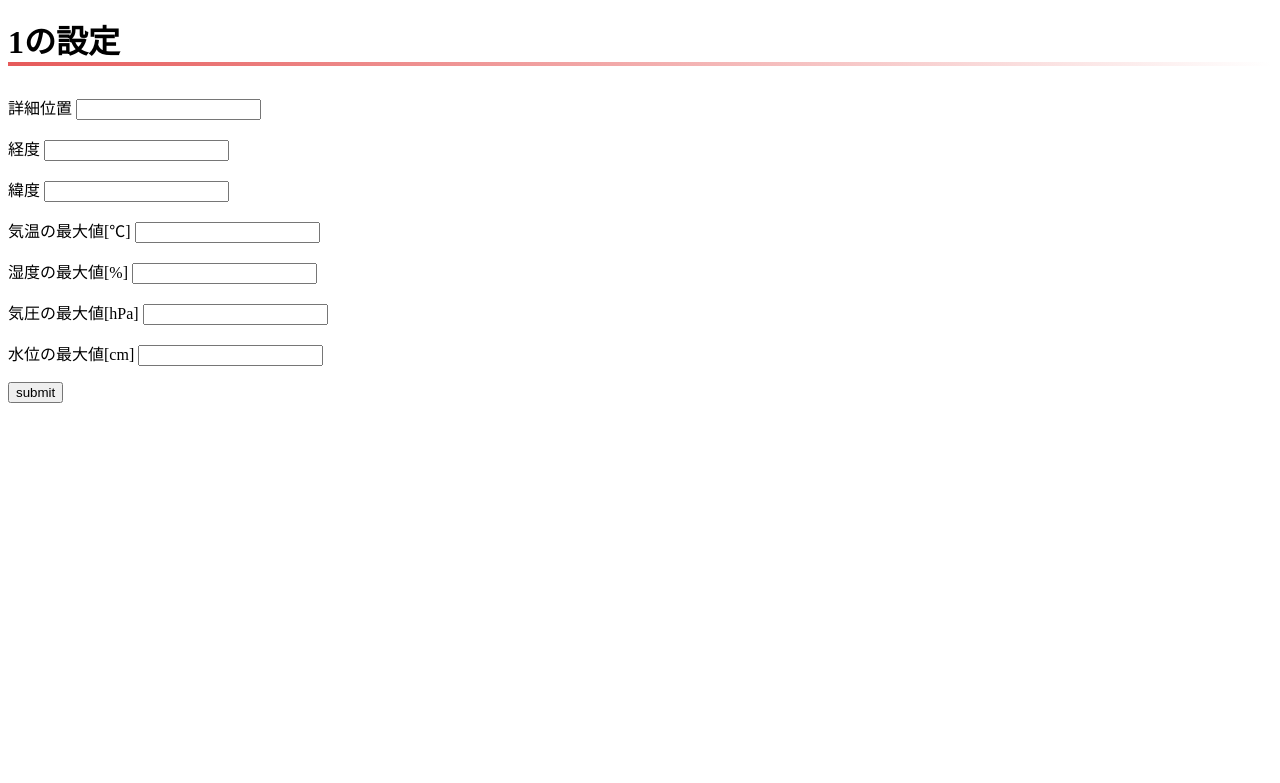
After one commit to watarutakehisa/sigfox_project, a Flask app: page /form/1 in a window 1280 px wide. The commit adds this page. Shown: the top 783 px of the page. Run offline with Flask 2, Linux system fonts and the light colour scheme.

Commit message:
fix graph

```diff
--- a/app.py
+++ b/app.py
@@ -49,9 +49,10 @@ def receive_data():
 
 @app.route('/')
 def devicelist():
-    props = {'title': 'ホーム', 'msg': 'Sigfoxを用いた定点の気象情報観測システムです。'}
+    props = {'title': 'ホーム', 'msg': 'Sigfoxを用いた定点の気象情報観測'}
     list = db.export_devicelist_all()
     html = render_template('devicelist.html',props=props,list=list)
+    #html = render_template('devicemap.html')
     return html
 
 @app.route('/<string:id>')
@@ -61,6 +62,17 @@ def sigfoxdata(id):
     html = render_template('devicepage.html',props=props,sigfoxdata=sigfoxdata)
     return html
 
+@app.route('/form/<string:id>')
+def form(id):
+    props = {'title': id+'の設定', 'msg': id+'の設定'}
+    return render_template('form.html',props=props,id=id)
+
+@app.route('/request_form',methods = ['POST','GET'])
+def request_form():
+    if request.method=='POST':
+        result = request_form
+        return render_template("confirm.html",result=result)
+
 #@app.route('/config',methods=['POST','GET'])
 #def config():
 
--- a/mysql-init.py
+++ b/mysql-init.py
@@ -13,6 +13,10 @@ cursor=db.dbh.cursor()
 cursor.execute('CREATE TABLE IF NOT EXISTS measurement(deviceId CHAR(6),time INT,temperature FLOAT,humid FLOAT,pressure INT,distance INT)')
 
 cursor.execute('CREATE TABLE IF NOT EXISTS devicelist(deviceId CHAR(6) NOT NULL,address VARCHAR(30),PRIMARY KEY(deviceId))')
+
+cursor.execute('ALTER TABLE measurement ADD warninglevel int AFTER distance')
+cursor.execute('ALTER TABLE devicelist ADD (longitude INT, latitude INT, max_tempreture FLOAT, max_humid FLOAT, max_pressure INT, max_distance INT)')
+
 cursor.close()
 db.dbh.commit()
 db._close()
--- /dev/null
+++ b/static/all.css
@@ -0,0 +1,27 @@
+h1 {
+  position: relative;
+  padding: 0.25em 0;
+}
+h1:after {
+  content: "";
+  display: block;
+  height: 4px;
+  background: -webkit-linear-gradient(to right, rgb(230, 90, 90), transparent);
+  background: linear-gradient(to right, rgb(230, 90, 90), transparent);
+}
+
+table{
+  width: 100%;
+  border-spacing: 0;
+}
+
+table th{
+  border-bottom: solid 2px #fb5144;
+  padding: 10px 0;
+}
+
+table td{
+  border-bottom: solid 2px #ddd;
+  text-align: center;
+  padding: 10px 0;
+}
--- /dev/null
+++ b/templates/form.html
@@ -0,0 +1,21 @@
+<html>
+  <head>
+    <meta charset="utf-8">
+    <title>{{props.title}}</title>
+    <link rel="stylesheet" type="text/css" href="/static/all.css">
+    </style>
+</head>
+   <body>
+     <h1>{{props.msg}}</h1>
+      <form action = "/request_form" method = "POST">
+        <p>詳細位置 <input type = "text" name = "address" /></p>
+         <p>経度 <input type = "text" name = "longitude" /></p>
+         <p>緯度 <input type ="text" name = "latitude" /></p>
+         <p>気温の最大値[℃] <input type = "text" name = "max_tempreture" /></p>
+         <p>湿度の最大値[%] <input type ="text" name = "max_humid" /></p>
+         <p>気圧の最大値[hPa] <input type = "text" name = "max_pressure" /></p>
+         <p>水位の最大値[cm] <input type ="text" name = "max_distance" /></p>
+         <p><input type = "submit" value = "submit" /></p>
+      </form>
+   </body>
+</html>
```
Also changed, not shown: datastore/MySQL.py (+8 -0 lines), static/devicemap.js (added, +21 -0 lines), templates/devicelist.html (+34 -2 lines), templates/devicepage.html (+6 -5 lines).
